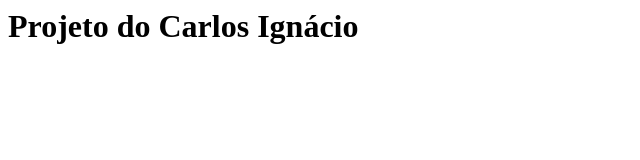
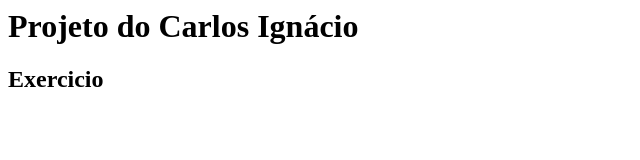
Before and after one commit to carlosignacio/curso-git-alura, a plain HTML site: page index.html in a window 1280 px wide. Shown: the whole page, without its empty margins (0-640 px from the left). Drawn offline with Linux system fonts and the light colour scheme.

Commit message:
exercicio

```diff
--- a/index.html
+++ b/index.html
@@ -3,5 +3,6 @@
     </head>
     <body>
         <h1>Projeto do Carlos Ignácio</h1>
+        <h2>Exercicio</h2>
     </body>
 </html>
```
